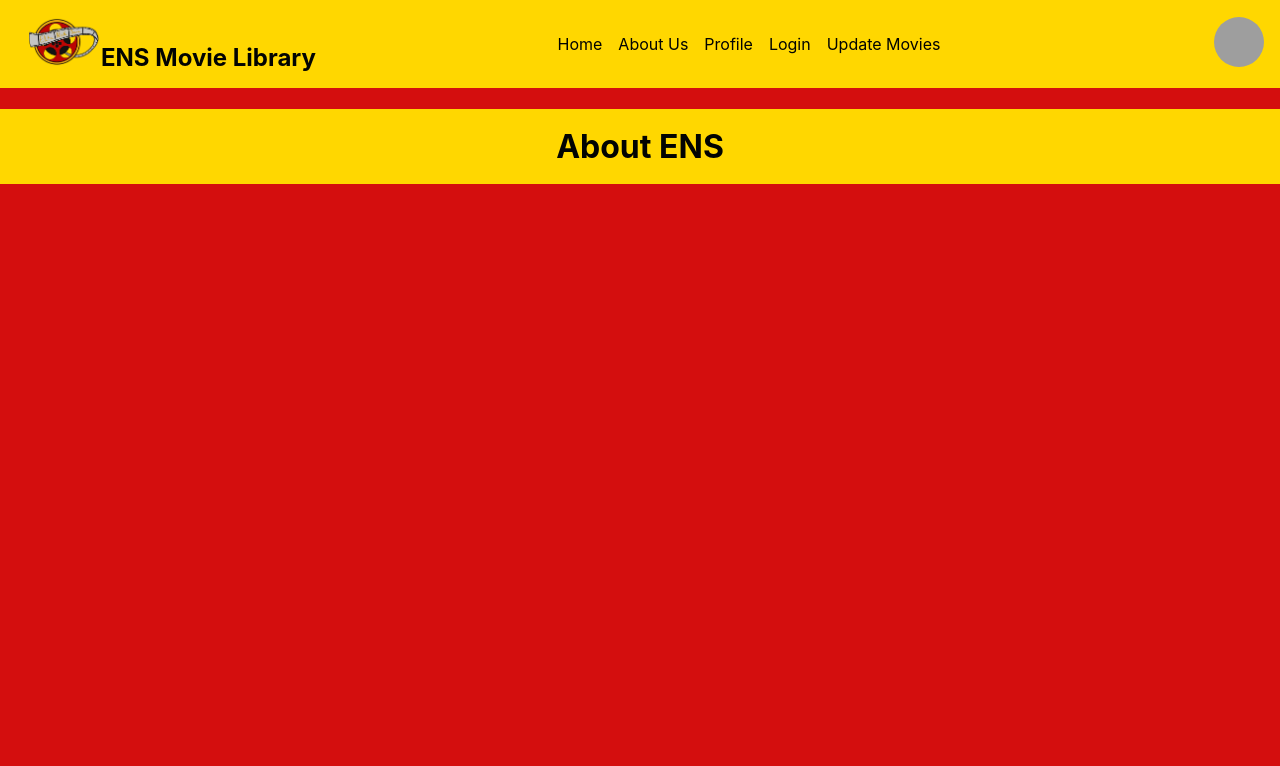
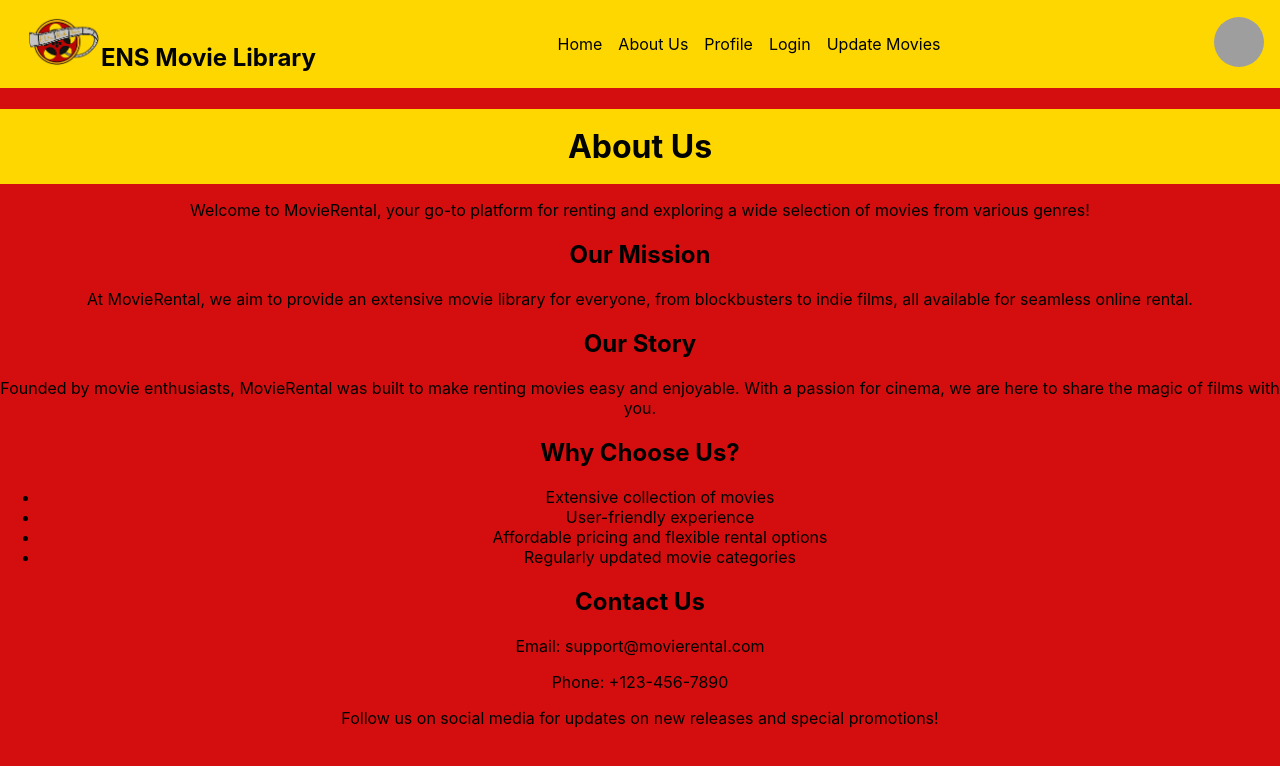
Before and after one commit to SaraSchafer/ANSMoviesLibrary, a React (Create React App) app in the folder ensmovielibrary/: page /about in a window 1280 px wide. Shown: the top 766 px of the page. Built offline with nearby package versions, Linux system fonts and the light colour scheme; grey boxes are pictures that could not be loaded.

Commit message:
about page initial commit

```diff
--- a/ensmovielibrary/src/pages/about.js
+++ b/ensmovielibrary/src/pages/about.js
@@ -1,9 +1,34 @@
 import React from "react";
+
 
 const About = () => {
 	return (
-		<div>
-			<h1>About ENS</h1>
+		<div className="about-page">
+			<h1>About Us</h1>
+			<p>Welcome to MovieRental, your go-to platform for renting and exploring a wide selection of movies from various genres!</p>
+
+			<section className="about-content">
+				<h2>Our Mission</h2>
+				<p>At MovieRental, we aim to provide an extensive movie library for everyone, from blockbusters to indie films, all available for seamless online rental.</p>
+
+				<h2>Our Story</h2>
+				<p>Founded by movie enthusiasts, MovieRental was built to make renting movies easy and enjoyable. With a passion for cinema, we are here to share the magic of films with you.</p>
+
+				<h2>Why Choose Us?</h2>
+				<ul>
+					<li>Extensive collection of movies</li>
+					<li>User-friendly experience</li>
+					<li>Affordable pricing and flexible rental options</li>
+					<li>Regularly updated movie categories</li>
+				</ul>
+			</section>
+
+			<section className="contact">
+				<h2>Contact Us</h2>
+				<p>Email: support@movierental.com</p>
+				<p>Phone: +123-456-7890</p>
+				<p>Follow us on social media for updates on new releases and special promotions!</p>
+			</section>
 		</div>
 	);
 };
```
